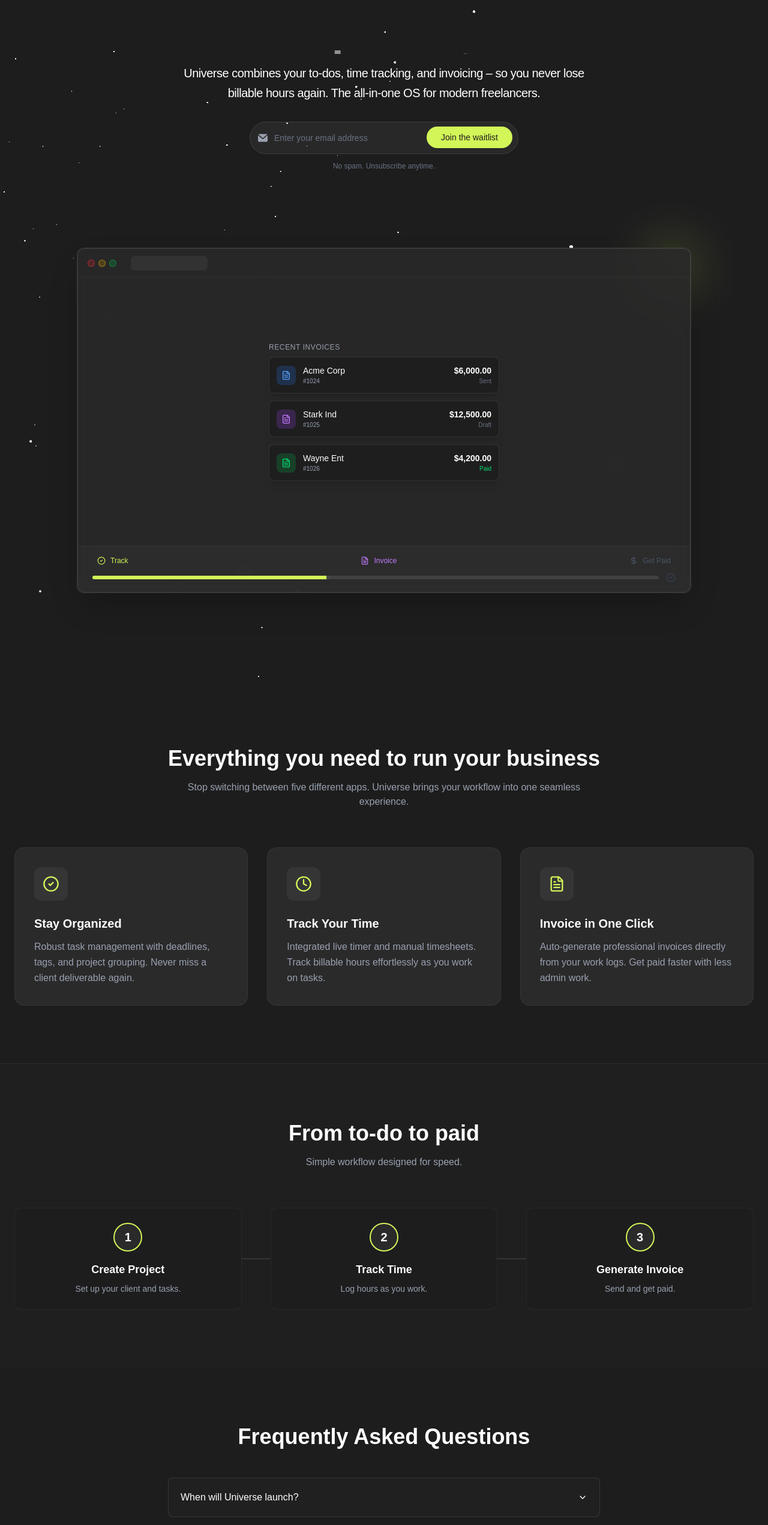
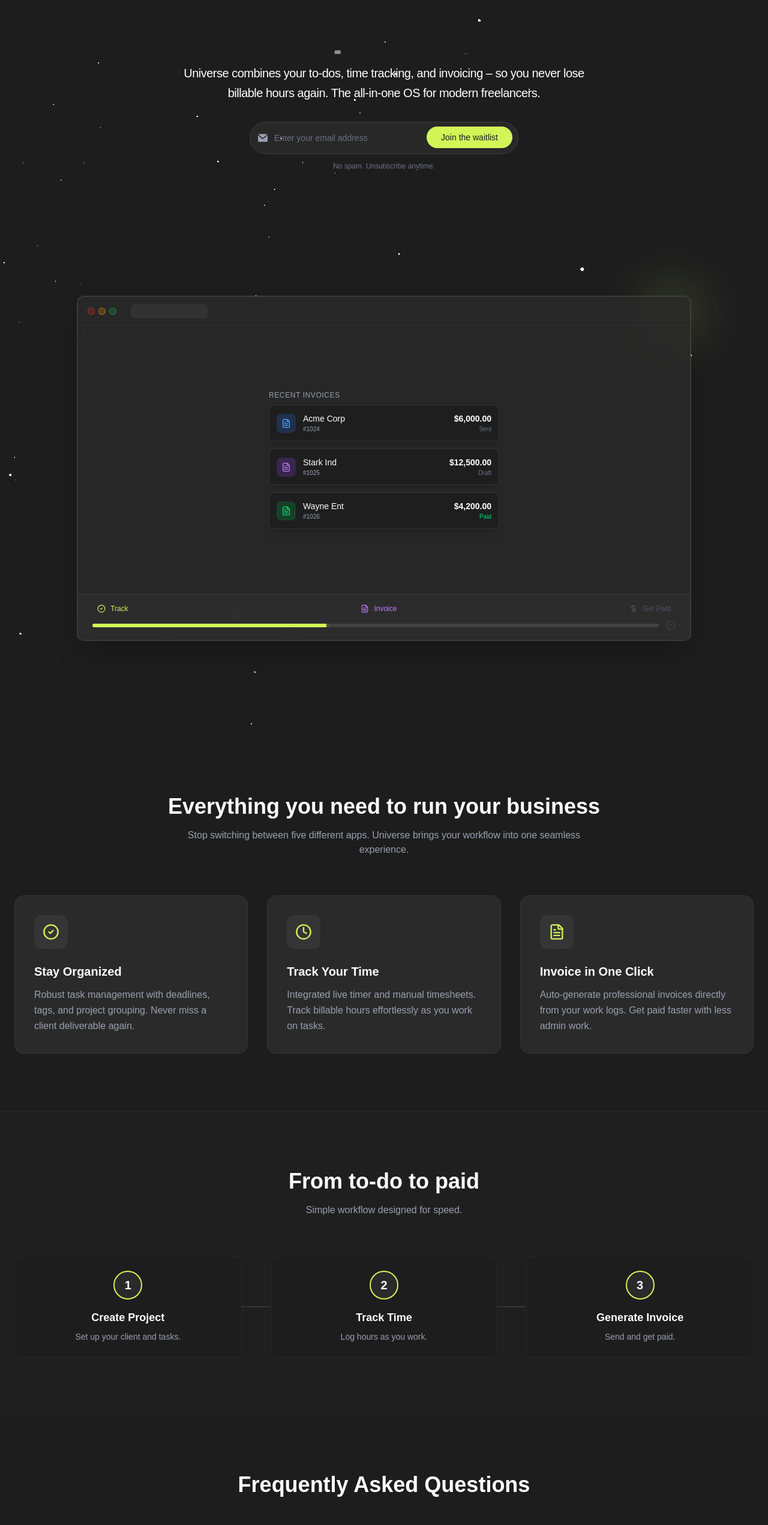
Before and after one commit to liqnerd/Universe_AG, a React (Vite) app: page / in a window 1280 px wide. Shown: the part 234-2777 px from the top of the page at 60% size. Built offline with nearby package versions, Linux system fonts and the light colour scheme.

Commit message:
Update FAQ section and refine UI components

```diff
--- a/src/components/FAQ.jsx
+++ b/src/components/FAQ.jsx
@@ -6,16 +6,20 @@ import { cn } from "../lib/utils";
 
 const faqs = [
     {
-        question: "When will Universe launch?",
-        answer: "We are currently in private beta and plan to open public access in Q4 2025. Join the waitlist to get early access.",
-    },
-    {
         question: "Will it be free?",
         answer: "Universe will have a generous free tier for individual freelancers. We will also offer a Pro plan with advanced automation and unlimited history.",
     },
     {
         question: "Can I invite team members?",
         answer: "Yes! The Pro plan supports small teams, allowing you to share projects, track team time, and manage invoices together.",
+    },
+    {
+        question: "Can I export data for my accountant?",
+        answer: "Yes, all invoices and timesheets can be exported in PDF, CSV, and XLSX formats. We also offer a free read-only \"Accountant Mode\" for secure and easy data access.",
+    },
+    {
+        question: "Does the app work offline?",
+        answer: "Yes, critical functions like task management and time tracking work fully offline, storing data locally. The system automatically performs a Smart Sync as soon as you reconnect to the internet.",
     },
 ];
 
--- a/src/components/Navbar.jsx
+++ b/src/components/Navbar.jsx
@@ -52,7 +52,7 @@ export function Navbar() {
     return (
         <div className="fixed top-0 left-0 right-0 z-50 pointer-events-none">
             {/* Fixed Logo (Top Left) */}
-            <div className="fixed top-6 left-6 pointer-events-auto">
+            <div className="fixed top-8 left-6 pointer-events-auto">
                 <a href="#" className="flex items-center space-x-2 group">
                     <div className="w-8 h-8 bg-accent rounded-full flex items-center justify-center text-background font-bold text-lg group-hover:shadow-neon transition-all duration-300">U</div>
                     <span className="self-center text-2xl font-semibold whitespace-nowrap tracking-tight text-white hidden md:block">Universe</span>
--- a/src/components/ui/animated-hero.jsx
+++ b/src/components/ui/animated-hero.jsx
@@ -57,7 +57,7 @@ function Hero() {
     return (
         <div className="w-full">
             <div className="container mx-auto px-4">
-                <div className="flex gap-8 pt-32 pb-20 lg:py-40 items-center justify-center flex-col">
+                <div className="flex gap-8 pt-48 pb-20 lg:py-40 items-center justify-center flex-col">
 
                     {/* Text Content */}
                     <div className="flex gap-4 flex-col">
@@ -154,7 +154,7 @@ function Hero() {
                     </form>
 
                     {/* Dashboard Preview */}
-                    <div className="relative mt-12 mx-auto max-w-5xl w-full">
+                    <div className="relative mt-20 md:mt-32 mx-auto max-w-5xl w-full">
                         <div className="relative rounded-xl border border-white/10 bg-surface/50 backdrop-blur-sm shadow-2xl overflow-hidden aspect-[3/4] md:aspect-[16/9] group">
                             <DashboardAnimation />
                         </div>
```
